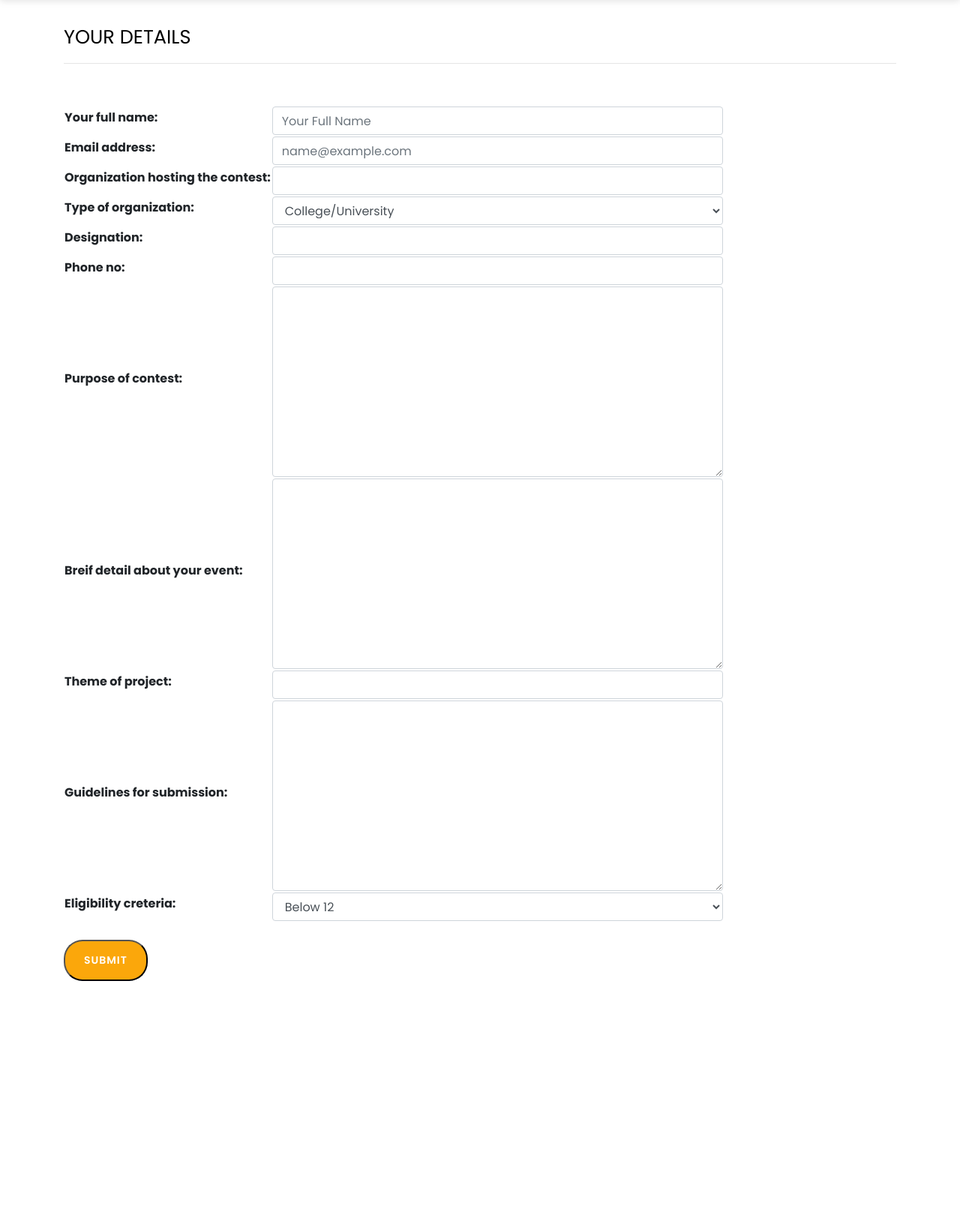
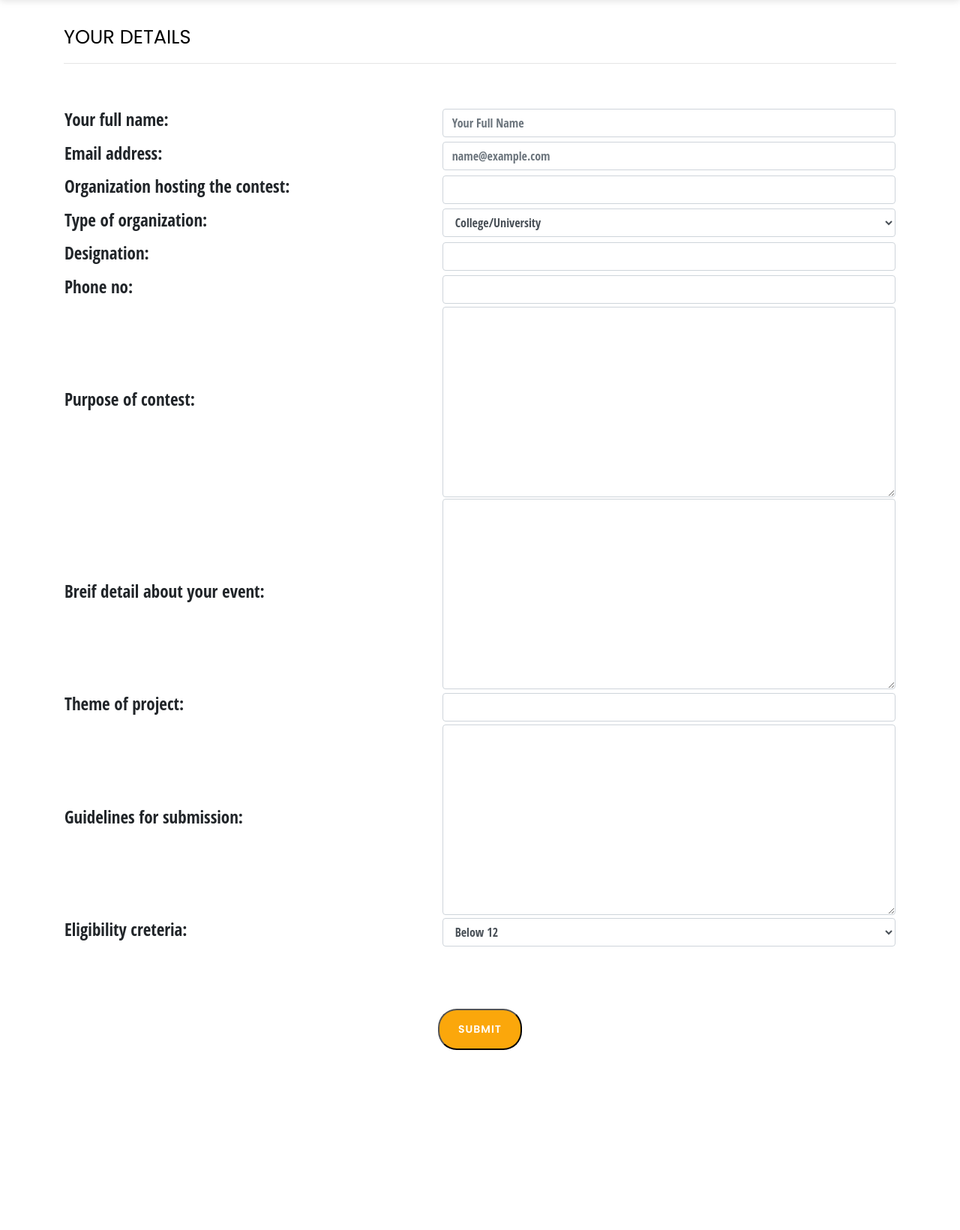
Before and after one commit to Koderz-SI/Scienocyde-UH, a Django app: page /core/host/ in a window 1280 px wide. Shown: the part 80-1720 px from the top of the page at 75% size. Run offline with Django 3.2, Linux system fonts and the light colour scheme; some libraries are stand-ins or nearby versions.

Commit message:
Update host.html

```diff
--- a/templates/core/host.html
+++ b/templates/core/host.html
@@ -7,6 +7,19 @@
 {% endblock %}
 
 {% block body %}
+<style >
+    table{
+         width: 100%;
+         font-size: 23px;
+         font-weight: 100;
+         font-family: 'Open Sans Condensed', sans-serif;
+    }
+    @media screen and (max-width: 500px){
+        table{
+            font-size: 18px;
+        }
+    }
+</style>
 
 
     <section class="section" id="about">
@@ -16,9 +29,9 @@
                   <!-- ngRepeat: element in page track by element.identifier --><div data-identifier="field1" data-index="0" style="width: 100%" class=" form-element ">
                     <div class="form-element-html"><div ><div style="background-color:" class="heading-cover field-cover "><div style="text-align: left; font-size: 1.6em; padding-top: 10px; padding-bottom: ; color: #000000" class="bold-"><span >YOUR DETAILS</span></div><input type="hidden" data-field-id="field1" name="field1[]" value=""></div></div></div>
                     </div><!-- end ngRepeat: element in page track by element.identifier --><div data-identifier="field33" data-index="1" style="width: 100%" class=" even form-element form-element-field33 options-false index-false form-element-1 default-false form-element-type-customText is-required-false -handle">
-                    <div class="form-element-html"><div ><div class="absolute-false customText-cover field-cover" style="left: 20px; top: -20px;right: ;bottom: 100px;color: #b5b5b5 !important; background-color:"><div class="full" style="text-align: left"><hr ></div><input type="hidden" name="field33" data-field-id="field33"></div></div></div>
+                    <div class="form-element-html"><div ><div class="absolute-false customText-cover field-cover" style="left: 20px; top: -20px;right: ;bottom: 100px;color: #b5b5b5 !important; "><div class="full" style="text-align: left"><hr ></div><input type="hidden" name="field33" data-field-id="field33"></div></div></div>
                     <br>
-                    <table>
+                    <table >
                     <div class="row">
                     <div class="col-12">
                      <form class="form-inline justify-content-left " action="add_host/" method="POST">
@@ -27,10 +40,11 @@
                         <div class="form-group" >
                              {{form}}
                         </div>
+                        </table>
+                        <div style="padding-top: 80px; text-align: center;"><button type="submit" class="main-button-slider">Submit</button></div>
                   </form>
-                  </table>
                   <br>
-                  <button type="submit" class="main-button-slider">Submit</button>
+
 
                    </div>
                  </div>
```
